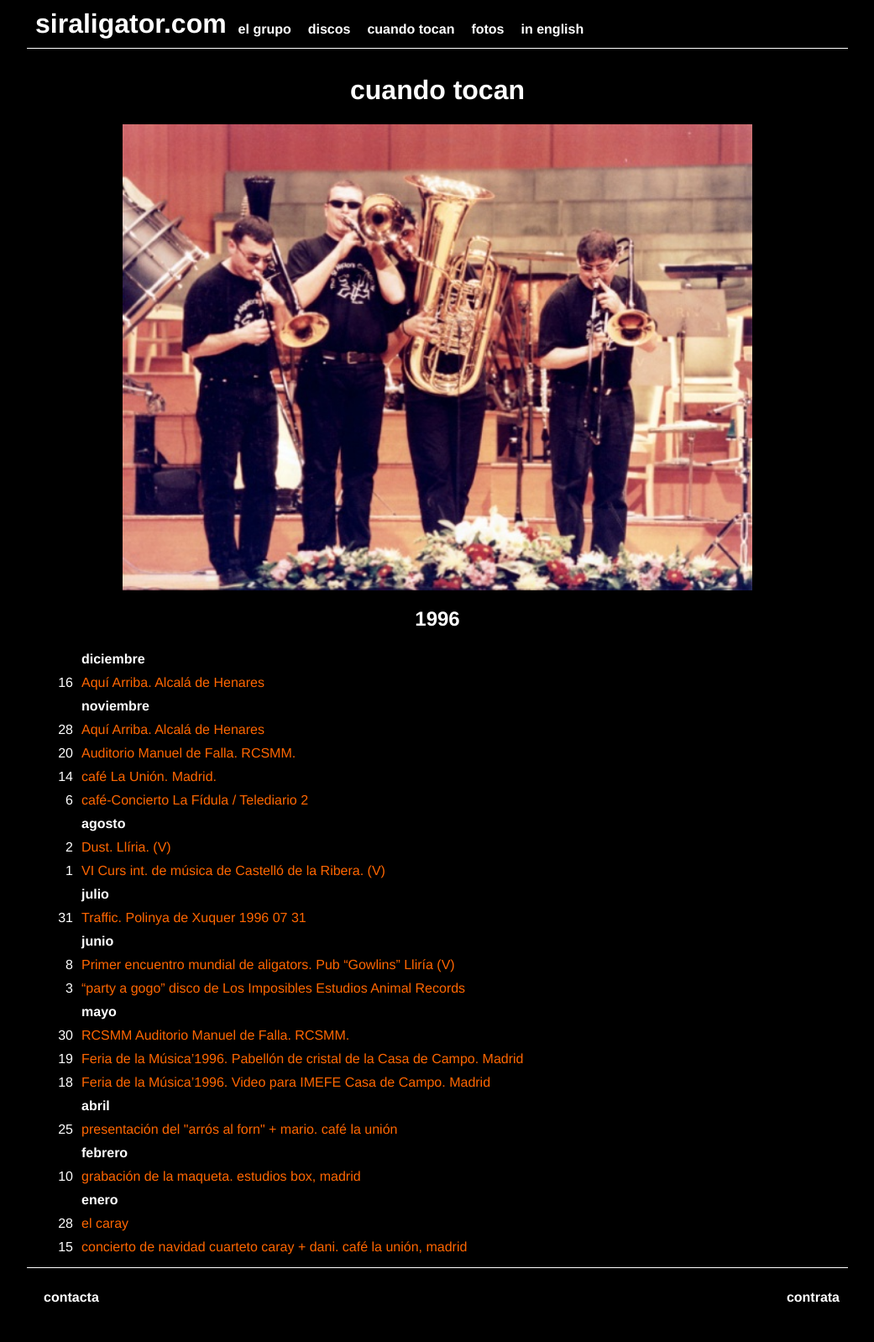
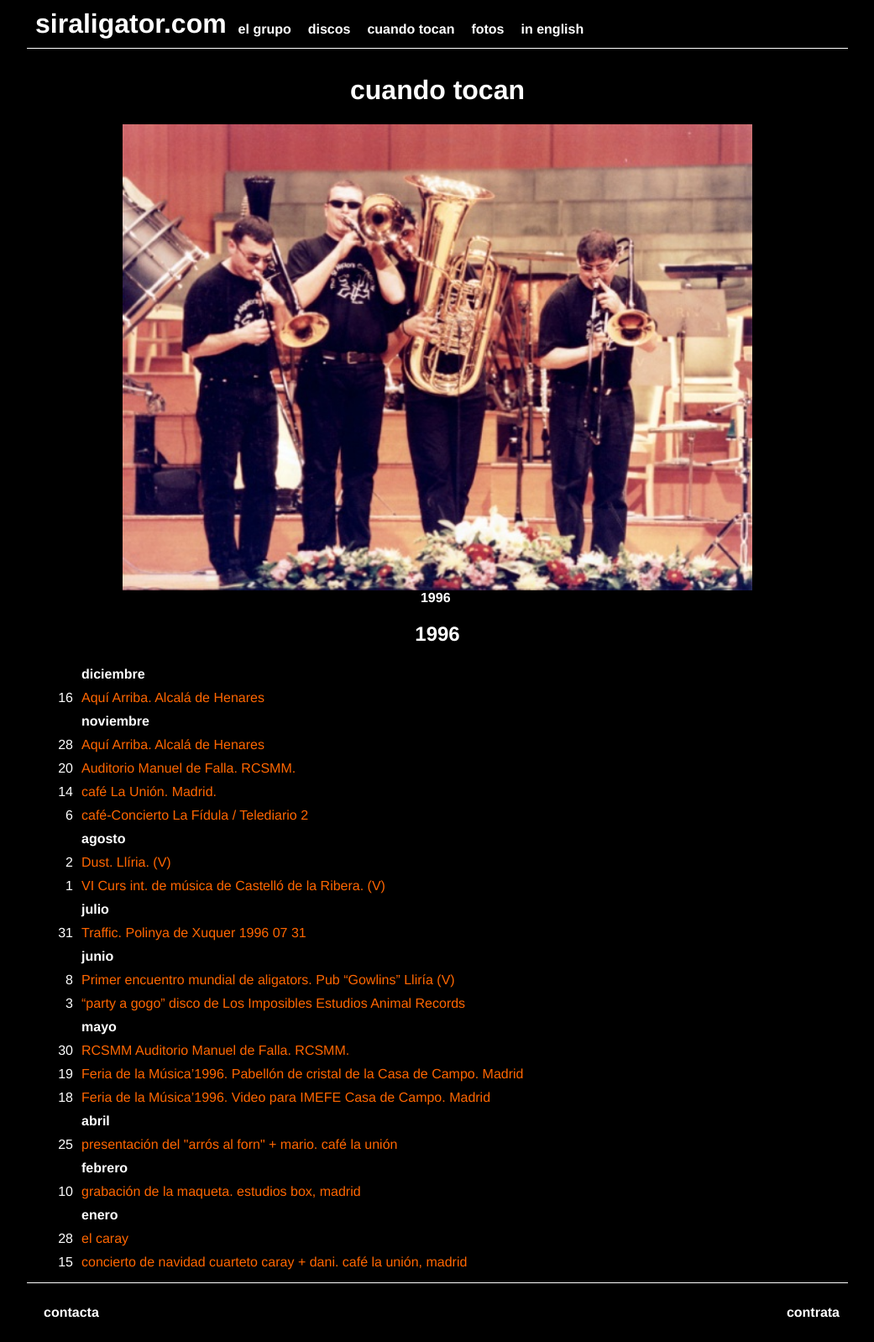
Before and after one commit to siraligator/siraligator.github.io, a Jekyll site: the page built from cuandotocan.html, in a window 1280 px wide. Shown: the whole page at 84% size, without its empty margins (119-1160 px from the left). Built offline with Jekyll 4.4.1, drawn with Linux system fonts in a browser that asks for light colours; Markdown is read by kramdown in place of the engine named in the settings.

Commit message:
Add quick year navigation in cuandotocan.html

```diff
--- a/cuandotocan.html
+++ b/cuandotocan.html
@@ -4,6 +4,12 @@ title: cuando tocan
 ---
 
 <img class="hero" src="{{ site.url }}/img/cuandotocanhero.png" alt="Cuando tocan">
+
+<span>
+    {% for year in site.data.conciertos %}
+        <a href="#year-{{ year.year }}">{{ year.year }}</a>&nbsp;
+    {% endfor %}
+</span>
 
 {% for year in site.data.conciertos %}
 <h2 id="year-{{ year.year }}">{{ year.year }}</h2>
```
